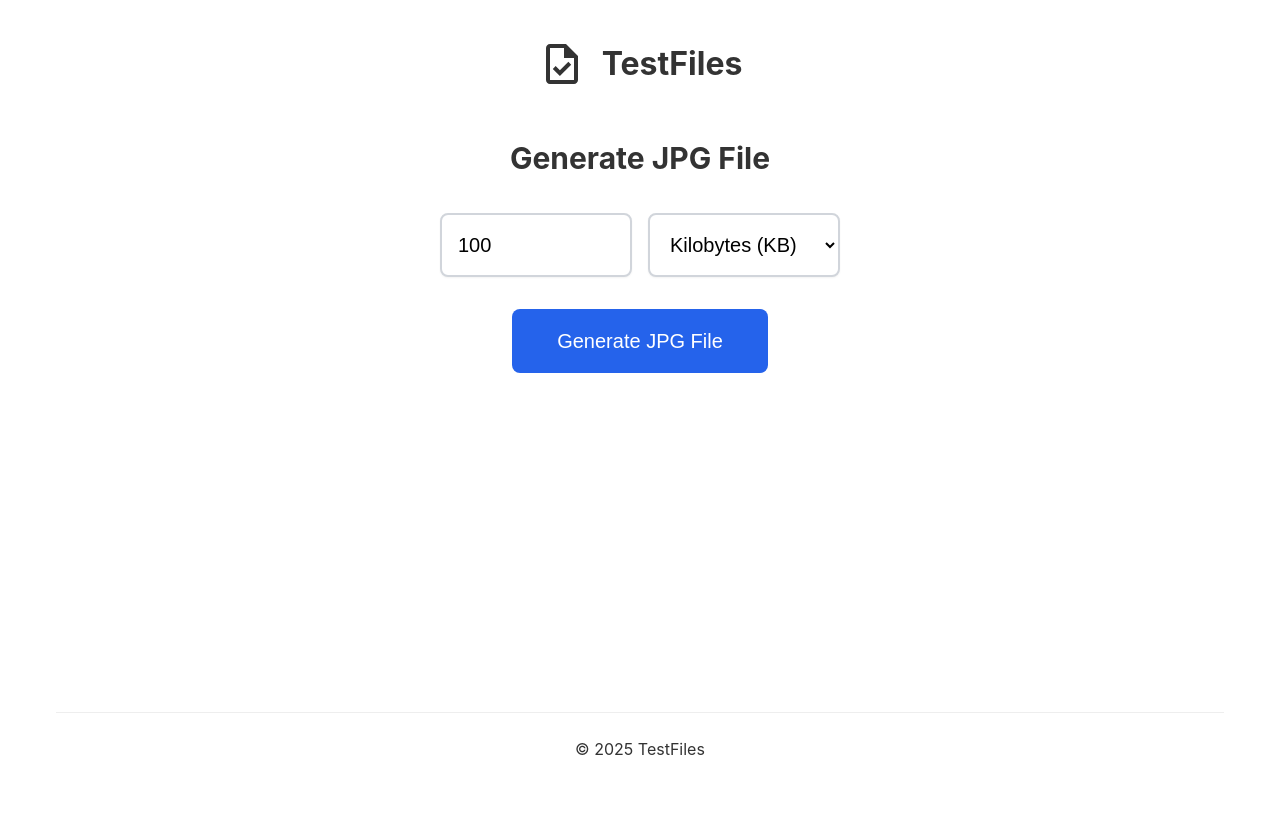
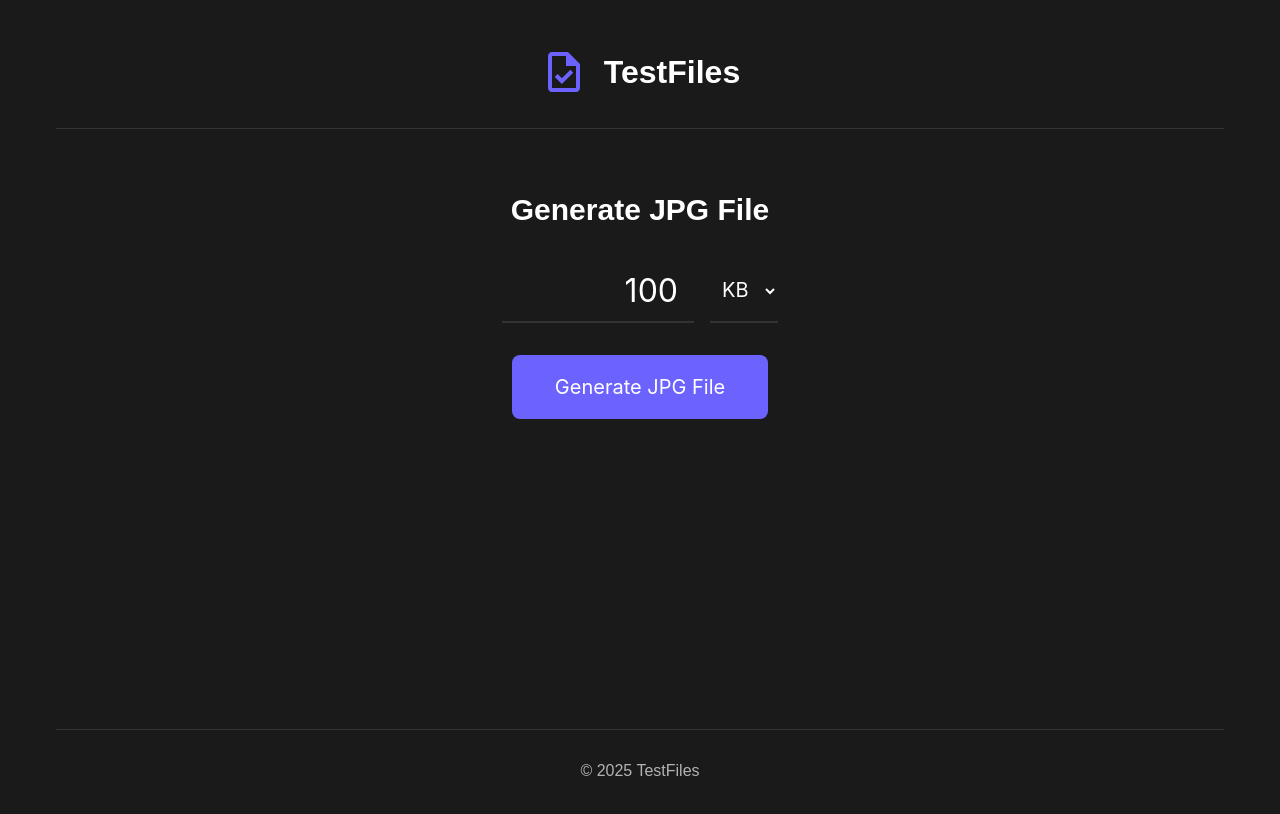
Before and after one commit to fonsi/testfiles, a Next.js app: page /generate-jpg in a window 1280 px wide. Shown: the top 814 px of the page. Built offline with nearby package versions, Linux system fonts and the light colour scheme.

Commit message:
dark theme and styles improvements

```diff
--- a/src/shared/components/GeneratePage/index.tsx
+++ b/src/shared/components/GeneratePage/index.tsx
@@ -1,5 +1,5 @@
 import React, { useState } from 'react';
-import styles from './styles.module.css';
+import styled from 'styled-components';
 
 interface GeneratePageProps {
   fileType: string;
@@ -7,12 +7,144 @@ interface GeneratePageProps {
 }
 
 const scales = [
-  { label: 'Bytes (B)', value: 1 },
-  { label: 'Kilobytes (KB)', value: 1024 },
-  { label: 'Megabytes (MB)', value: 1048576 },
+  { label: 'B', value: 1 },
+  { label: 'KB', value: 1024 },
+  { label: 'MB', value: 1048576 },
 ];
 
 type Status = 'idle' | 'loading' | 'success' | 'error';
+
+const Container = styled.div`
+  padding: ${({ theme }) => theme.spacing.large};
+  max-width: 768px;
+  margin: 0 auto;
+`;
+
+const Title = styled.h1`
+  font-size: 1.875rem;
+  font-weight: bold;
+  margin-bottom: ${({ theme }) => theme.spacing.large};
+  text-align: center;
+  color: ${({ theme }) => theme.colors.text};
+`;
+
+const SuccessContainer = styled.div`
+  text-align: center;
+  display: flex;
+  flex-direction: column;
+  align-items: center;
+  gap: ${({ theme }) => theme.spacing.large};
+`;
+
+const SuccessMessage = styled.div`
+  color: #059669;
+  font-weight: 500;
+  font-size: 1.25rem;
+`;
+
+const Form = styled.form`
+  display: flex;
+  flex-direction: column;
+  gap: ${({ theme }) => theme.spacing.large};
+`;
+
+const InputsContainer = styled.div`
+  display: flex;
+  align-items: center;
+  justify-content: center;
+  gap: ${({ theme }) => theme.spacing.medium};
+`;
+
+const Input = styled.input`
+  width: 192px;
+  height: 64px;
+  padding: 0 ${({ theme }) => theme.spacing.medium};
+  font-size: 2rem;
+  border: none;
+  border-bottom: 2px solid ${({ theme }) => theme.colors.border};
+  border-radius: 0;
+  background-color: transparent;
+  color: ${({ theme }) => theme.colors.text};
+  text-align: right;
+
+  /* Remove number input arrows */
+  &::-webkit-outer-spin-button,
+  &::-webkit-inner-spin-button {
+    -webkit-appearance: none;
+    margin: 0;
+  }
+  -moz-appearance: textfield;
+
+  &:focus {
+    outline: none;
+    border-bottom-color: ${({ theme }) => theme.colors.primary};
+  }
+
+  &:disabled {
+    opacity: 0.5;
+    cursor: not-allowed;
+  }
+`;
+
+const Select = styled.select`
+  width: auto;
+  height: 64px;
+  padding: 0 ${({ theme }) => theme.spacing.small};
+  font-size: 1.25rem;
+  border: none;
+  border-bottom: 2px solid ${({ theme }) => theme.colors.border};
+  border-radius: 0;
+  background-color: transparent;
+  color: ${({ theme }) => theme.colors.text};
+  cursor: pointer;
+
+  &:focus {
+    outline: none;
+    border-bottom-color: ${({ theme }) => theme.colors.primary};
+  }
+
+  &:disabled {
+    opacity: 0.5;
+    cursor: not-allowed;
+  }
+`;
+
+const Error = styled.div`
+  color: #dc2626;
+  font-size: 1.125rem;
+  text-align: center;
+`;
+
+const ButtonContainer = styled.div`
+  display: flex;
+  justify-content: center;
+`;
+
+const Button = styled.button`
+  width: 256px;
+  height: 64px;
+  font-size: 1.25rem;
+  color: white;
+  background-color: ${({ theme }) => theme.colors.primary};
+  border: none;
+  border-radius: 8px;
+  cursor: pointer;
+  transition: background-color 0.2s ease;
+
+  &:hover {
+    opacity: 0.9;
+  }
+
+  &:focus {
+    outline: none;
+    box-shadow: 0 0 0 2px rgba(108, 99, 255, 0.5);
+  }
+
+  &:disabled {
+    opacity: 0.5;
+    cursor: not-allowed;
+  }
+`;
 
 export const GeneratePage: React.FC<GeneratePageProps> = ({ fileType, onGenerate }) => {
   const [size, setSize] = useState<number>(100);
@@ -40,60 +172,54 @@ export const GeneratePage: React.FC<GeneratePageProps> = ({ fileType, onGenerate
   };
 
   return (
-    <div className={styles.container}>
-      <h1 className={styles.title}>Generate {fileType} File</h1>
+    <Container>
+      <Title>Generate {fileType} File</Title>
 
       {status === 'success' ? (
-        <div className={styles.successContainer}>
-          <div className={styles.successMessage}>File generated successfully!</div>
-          <button
-            onClick={resetForm}
-            className={styles.button}
-          >
+        <SuccessContainer>
+          <SuccessMessage>File generated successfully!</SuccessMessage>
+          <Button onClick={resetForm}>
             Generate Another File
-          </button>
-        </div>
+          </Button>
+        </SuccessContainer>
       ) : (
-        <form onSubmit={handleSubmit} className={styles.form}>
-          <div className={styles.inputsContainer}>
-            <input
+        <Form onSubmit={handleSubmit}>
+          <InputsContainer>
+            <Input
               type="number"
               value={size}
               onChange={(e) => setSize(Number(e.target.value))}
               min="1"
               disabled={status === 'loading'}
-              className={styles.input}
             />
-            <select
+            <Select
               value={selectedScale}
               onChange={(e) => setSelectedScale(Number(e.target.value))}
               disabled={status === 'loading'}
-              className={styles.select}
             >
               {scales.map(({ label, value }) => (
                 <option key={value} value={value}>
                   {label}
                 </option>
               ))}
-            </select>
-          </div>
+            </Select>
+          </InputsContainer>
 
           {status === 'error' && (
-            <div className={styles.error}>{error}</div>
+            <Error>{error}</Error>
           )}
 
-          <div className={styles.buttonContainer}>
-            <button
+          <ButtonContainer>
+            <Button
               type="submit"
               disabled={status === 'loading'}
-              className={styles.button}
             >
               {status === 'loading' ? 'Generating...' : `Generate ${fileType} File`}
-            </button>
-          </div>
-        </form>
+            </Button>
+          </ButtonContainer>
+        </Form>
       )}
-    </div>
+    </Container>
   );
 };
 
--- a/src/shared/components/GeneratePage/styles.module.css
+++ /dev/null
@@ -1,118 +0,0 @@
-.container {
-  padding: 24px;
-  max-width: 768px;
-  margin: 0 auto;
-}
-
-.title {
-  font-size: 1.875rem;
-  font-weight: bold;
-  margin-bottom: 32px;
-  text-align: center;
-}
-
-.successContainer {
-  text-align: center;
-  display: flex;
-  flex-direction: column;
-  gap: 24px;
-}
-
-.successMessage {
-  color: #059669;
-  font-weight: 500;
-  font-size: 1.25rem;
-}
-
-.form {
-  display: flex;
-  flex-direction: column;
-  gap: 32px;
-}
-
-.inputsContainer {
-  display: flex;
-  align-items: center;
-  justify-content: center;
-  gap: 16px;
-}
-
-.input {
-  width: 192px;
-  height: 64px;
-  padding: 0 16px;
-  font-size: 1.25rem;
-  border: 2px solid #d1d5db;
-  border-radius: 8px;
-  box-shadow: 0 1px 2px 0 rgba(0, 0, 0, 0.05);
-}
-
-.input:focus {
-  outline: none;
-  border-color: #3b82f6;
-  box-shadow: 0 0 0 2px rgba(59, 130, 246, 0.5);
-}
-
-.input:disabled {
-  background-color: #f3f4f6;
-  cursor: not-allowed;
-}
-
-.select {
-  width: 192px;
-  height: 64px;
-  padding: 0 16px;
-  font-size: 1.25rem;
-  border: 2px solid #d1d5db;
-  border-radius: 8px;
-  box-shadow: 0 1px 2px 0 rgba(0, 0, 0, 0.05);
-  background-color: white;
-}
-
-.select:focus {
-  outline: none;
-  border-color: #3b82f6;
-  box-shadow: 0 0 0 2px rgba(59, 130, 246, 0.5);
-}
-
-.select:disabled {
-  background-color: #f3f4f6;
-  cursor: not-allowed;
-}
-
-.error {
-  color: #dc2626;
-  font-size: 1.125rem;
-  text-align: center;
-}
-
-.buttonContainer {
-  display: flex;
-  justify-content: center;
-}
-
-.button {
-  width: 256px;
-  height: 64px;
-  font-size: 1.25rem;
-  color: white;
-  background-color: #2563eb;
-  border: none;
-  border-radius: 8px;
-  cursor: pointer;
-  transition: background-color 0.2s ease;
-}
-
-.button:hover {
-  background-color: #1d4ed8;
-}
-
-.button:focus {
-  outline: none;
-  box-shadow: 0 0 0 2px rgba(59, 130, 246, 0.5);
-}
-
-.button:disabled {
-  background-color: #60a5fa;
-  cursor: not-allowed;
-}
--- a/src/shared/components/Layout.tsx
+++ b/src/shared/components/Layout.tsx
@@ -1,13 +1,17 @@
 'use client';
 
-import styled from 'styled-components';
+import styled, { ThemeProvider } from 'styled-components';
 import { GlobalStyle } from '@/shared/styles/global';
 import { Logo } from './icons/Logo';
+import { theme } from '@/shared/styles/theme';
+import StyledComponentsRegistry from './StyledComponentsRegistry';
 
 const Container = styled.div`
   max-width: 1200px;
   margin: 0 auto;
   padding: ${({ theme }) => theme.spacing.medium};
+  background-color: ${({ theme }) => theme.colors.background};
+  font-family: 'Quicksand', sans-serif;
 `;
 
 const Header = styled.header`
@@ -17,21 +21,29 @@ const Header = styled.header`
   justify-content: center;
   padding: ${({ theme }) => theme.spacing.large} 0;
   text-align: center;
+  border-bottom: 1px solid ${({ theme }) => theme.colors.border};
 
   svg {
     width: 48px;
     height: 48px;
+    color: ${({ theme }) => theme.colors.primary};
+  }
+
+  h1 {
+    color: ${({ theme }) => theme.colors.text};
   }
 `;
 
 const Main = styled.main`
   min-height: calc(100vh - 200px);
+  padding: ${({ theme }) => theme.spacing.large} 0;
 `;
 
 const Footer = styled.footer`
   padding: ${({ theme }) => theme.spacing.large} 0;
   text-align: center;
-  border-top: 1px solid #eee;
+  border-top: 1px solid ${({ theme }) => theme.colors.border};
+  color: ${({ theme }) => theme.colors.textSecondary};
 `;
 
 interface LayoutProps {
@@ -40,9 +52,10 @@ interface LayoutProps {
 
 export default function Layout({ children }: LayoutProps) {
   return (
-    <>
+    <StyledComponentsRegistry>
+      <ThemeProvider theme={theme}>
+        <Container>
           <GlobalStyle />
-      <Container>
           <Header>
             <Logo />
             <h1>TestFiles</h1>
@@ -52,6 +65,7 @@ export default function Layout({ children }: LayoutProps) {
             <p>© {new Date().getFullYear()} TestFiles</p>
           </Footer>
         </Container>
-    </>
+      </ThemeProvider>
+    </StyledComponentsRegistry>
   );
 }
--- a/src/shared/components/Providers.tsx
+++ b/src/shared/components/Providers.tsx
@@ -1,7 +1,7 @@
 'use client';
 
 import { ThemeProvider } from 'styled-components';
-import { theme } from '@/shared/styles/global';
+import { theme } from '@/shared/styles/theme';
 
 interface ProvidersProps {
   children: React.ReactNode;
--- /dev/null
+++ b/src/shared/components/StyledComponentsRegistry.tsx
@@ -0,0 +1,27 @@
+'use client';
+
+import { useState } from 'react';
+import { useServerInsertedHTML } from 'next/navigation';
+import { ServerStyleSheet, StyleSheetManager } from 'styled-components';
+
+export default function StyledComponentsRegistry({
+  children,
+}: {
+  children: React.ReactNode;
+}) {
+  const [styledComponentsStyleSheet] = useState(() => new ServerStyleSheet());
+
+  useServerInsertedHTML(() => {
+    const styles = styledComponentsStyleSheet.getStyleElement();
+    styledComponentsStyleSheet.instance.clearTag();
+    return <>{styles}</>;
+  });
+
+  if (typeof window !== 'undefined') return <>{children}</>;
+
+  return (
+    <StyleSheetManager sheet={styledComponentsStyleSheet.instance}>
+      {children}
+    </StyleSheetManager>
+  );
+}
--- a/src/shared/styles/global.ts
+++ b/src/shared/styles/global.ts
@@ -1,37 +1,36 @@
+'use client';
+
 import { createGlobalStyle } from 'styled-components';
-
-export const theme = {
-  colors: {
-    primary: '#0070f3',
-    secondary: '#6c757d',
-    background: '#ffffff',
-    text: '#333333',
-  },
-  spacing: {
-    small: '8px',
-    medium: '16px',
-    large: '24px',
-  },
-  breakpoints: {
-    mobile: '768px',
-    tablet: '1024px',
-    desktop: '1200px',
-  },
-};
+import { theme } from './theme';
 
 export const GlobalStyle = createGlobalStyle`
   * {
-    box-sizing: border-box;
     margin: 0;
     padding: 0;
+    box-sizing: border-box;
+  }
+
+  html {
+    font-size: 16px;
+    font-family: 'Quicksand', sans-serif;
   }
 
   body {
-    font-family: -apple-system, BlinkMacSystemFont, 'Segoe UI', Roboto, Oxygen,
-      Ubuntu, Cantarell, 'Open Sans', 'Helvetica Neue', sans-serif;
-    background-color: ${theme.colors.background};
-    color: ${theme.colors.text};
-    line-height: 1.5;
+    background-color: ${({ theme }) => theme.colors.background};
+    color: ${({ theme }) => theme.colors.text};
+    min-height: 100vh;
+    -webkit-font-smoothing: antialiased;
+    -moz-osx-font-smoothing: grayscale;
+  }
+
+  button {
+    font-family: inherit;
+  }
+
+  @media (max-width: ${({ theme }) => theme.breakpoints.mobile}) {
+    html {
+      font-size: 14px;
+    }
   }
 
   a {
@@ -39,6 +38,48 @@ export const GlobalStyle = createGlobalStyle`
     text-decoration: none;
     &:hover {
       text-decoration: underline;
+      opacity: 0.8;
+    }
+  }
+
+  input, textarea, select {
+    font-family: 'Quicksand', -apple-system, BlinkMacSystemFont, 'Segoe UI', Roboto, Oxygen,
+      Ubuntu, Cantarell, 'Open Sans', 'Helvetica Neue', sans-serif;
+    background-color: ${theme.colors.background};
+    color: ${theme.colors.text};
+    border: 1px solid ${theme.colors.border};
+    padding: 0.5rem;
+    border-radius: 4px;
+
+    &:focus {
+      outline: none;
+      border-color: ${theme.colors.primary};
+    }
+  }
+
+  button {
+    font-family: 'Quicksand', -apple-system, BlinkMacSystemFont, 'Segoe UI', Roboto, Oxygen,
+      Ubuntu, Cantarell, 'Open Sans', 'Helvetica Neue', sans-serif;
+    background-color: ${theme.colors.primary};
+    color: white;
+    border: none;
+    padding: 0.5rem 1rem;
+    border-radius: 4px;
+    cursor: pointer;
+    transition: opacity 0.2s ease;
+
+    &:hover {
+      opacity: 0.9;
+    }
+
+    &:focus {
+      outline: none;
+      box-shadow: 0 0 0 2px rgba(108, 99, 255, 0.5);
+    }
+
+    &:disabled {
+      opacity: 0.5;
+      cursor: not-allowed;
     }
   }
 `;
--- a/src/shared/styles/theme.d.ts
+++ /dev/null
@@ -1,22 +0,0 @@
-import 'styled-components';
-
-declare module 'styled-components' {
-  export interface DefaultTheme {
-    colors: {
-      primary: string;
-      secondary: string;
-      background: string;
-      text: string;
-    };
-    spacing: {
-      small: string;
-      medium: string;
-      large: string;
-    };
-    breakpoints: {
-      mobile: string;
-      tablet: string;
-      desktop: string;
-    };
-  }
-}
--- /dev/null
+++ b/src/shared/styles/theme.ts
@@ -0,0 +1,45 @@
+import { DefaultTheme } from 'styled-components';
+
+export const theme: DefaultTheme = {
+  colors: {
+    primary: '#6C63FF', // Vibrant purple for primary actions
+    secondary: '#4A90E2', // Blue for secondary elements
+    background: '#1A1A1A', // Dark background
+    text: '#FFFFFF', // White text
+    textSecondary: '#B3B3B3', // Light gray for secondary text
+    border: '#333333', // Dark border
+  },
+  spacing: {
+    small: '0.5rem',
+    medium: '1rem',
+    large: '2rem',
+  },
+  breakpoints: {
+    mobile: '480px',
+    tablet: '768px',
+    desktop: '1024px',
+  },
+} as const;
+
+declare module 'styled-components' {
+  export interface DefaultTheme {
+    colors: {
+      primary: string;
+      secondary: string;
+      background: string;
+      text: string;
+      textSecondary: string;
+      border: string;
+    };
+    spacing: {
+      small: string;
+      medium: string;
+      large: string;
+    };
+    breakpoints: {
+      mobile: string;
+      tablet: string;
+      desktop: string;
+    };
+  }
+}
```
Lines whose indentation alone changed are shown as unchanged.
